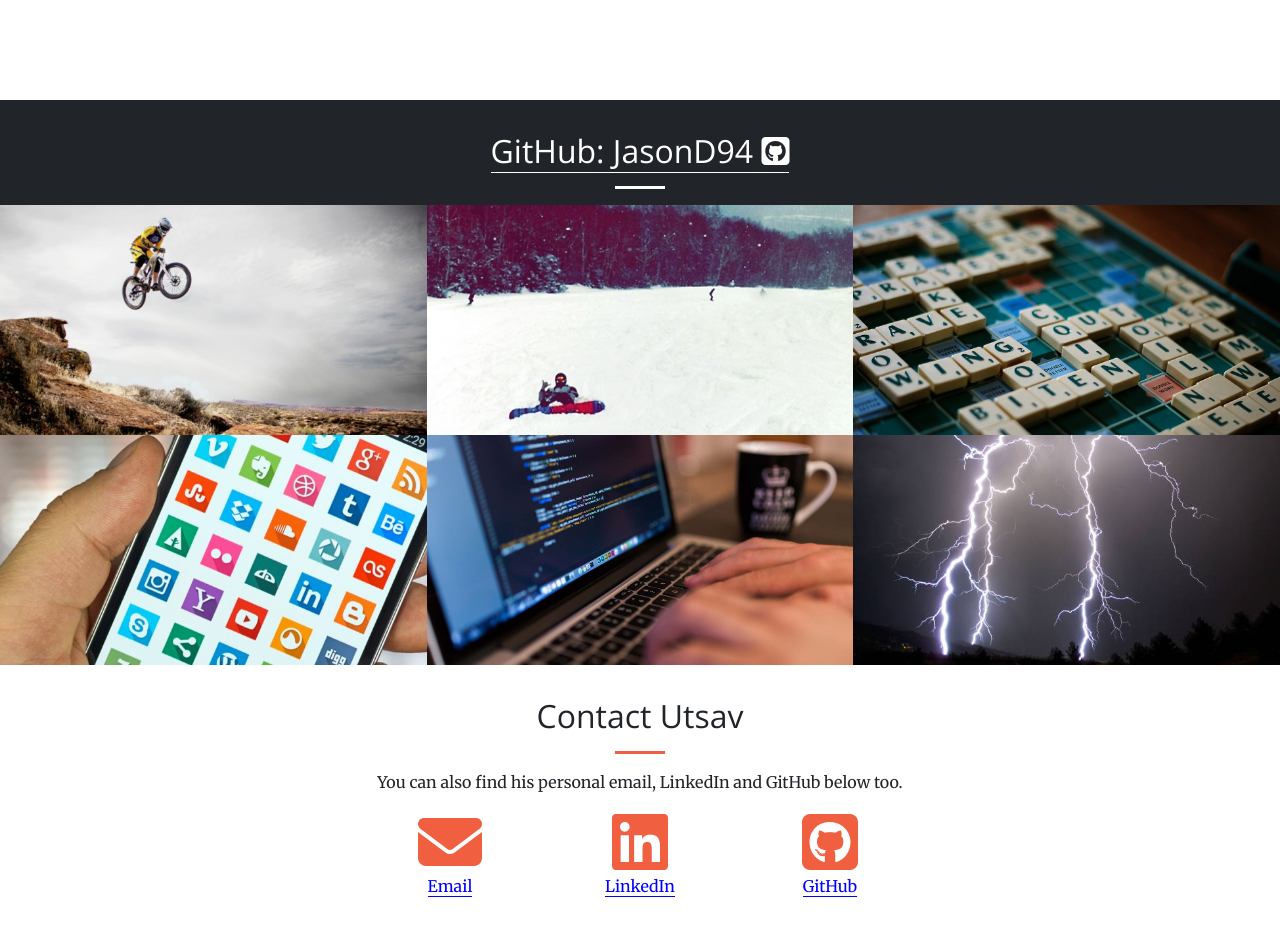
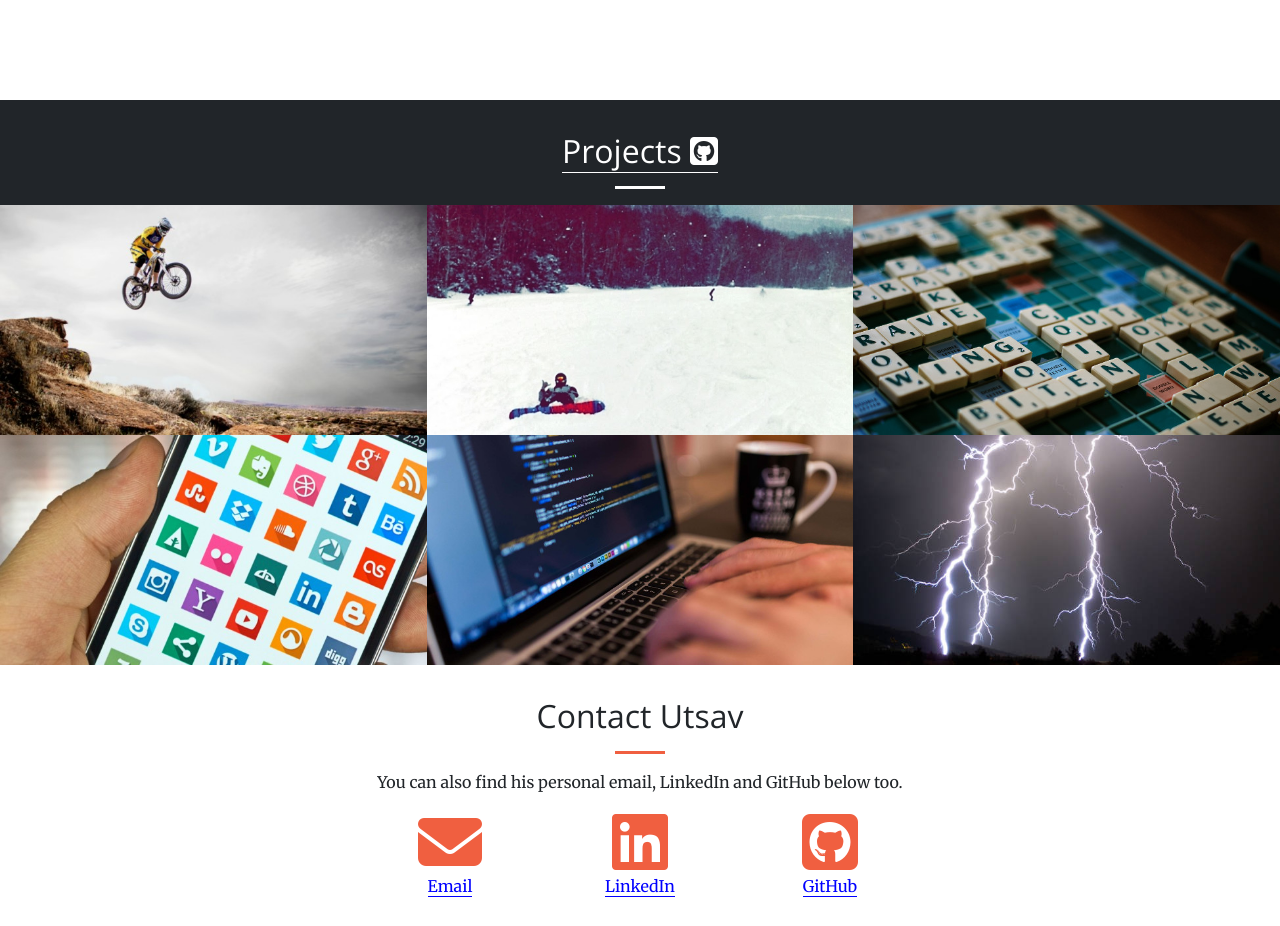
Before and after one commit to uapatel/uapatel.github.io, a plain HTML site: page index.html in a window 1280 px wide. Shown: the part 2680-3606 px from the top of the page. Drawn offline with nearby package versions, Linux system fonts and the light colour scheme.

Commit message:
Update index.html

```diff
--- a/index.html
+++ b/index.html
@@ -236,7 +236,7 @@
           page, without adding the silly extra "CLICK THIS ICON" text that was
           there before. -->
           <h2 class="section-heading">
-            <a class="text-white-link" href="https://github.com/JasonD94" class="text-white">GitHub: JasonD94
+            <a class="text-white-link" href="https://github.com/JasonD94" class="text-white">Projects
               <i class="fa fa-1x fa-github-square" style="color:white"></i>
             </a>
           </h2>
```
